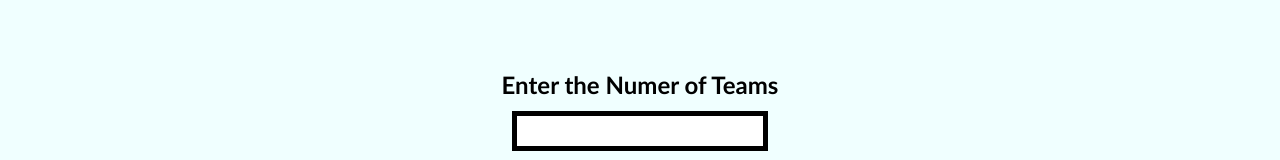
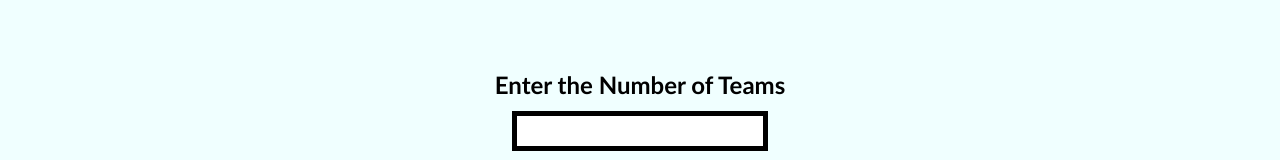
Before and after one commit to Sphynx-code/Random-Team-Generator, a plain HTML site: page index.html in a window 1280 px wide. Shown: the part 201-361 px from the top of the page. Drawn offline with Linux system fonts and the light colour scheme.

Commit message:
corrected spellings

```diff
--- a/index.html
+++ b/index.html
@@ -13,7 +13,7 @@
   </div>
   <div class="main">
       <div class="inputs">
-        <h2>Enter the Numer of Teams</h2>
+        <h2>Enter the Number of Teams</h2>
         <input type="number" name="" id="teamNos" min="1">
         <h2 id="media">Enter the Name of Players separated by a comma</h2>
         <input type="text" name="" id="Names">
```
